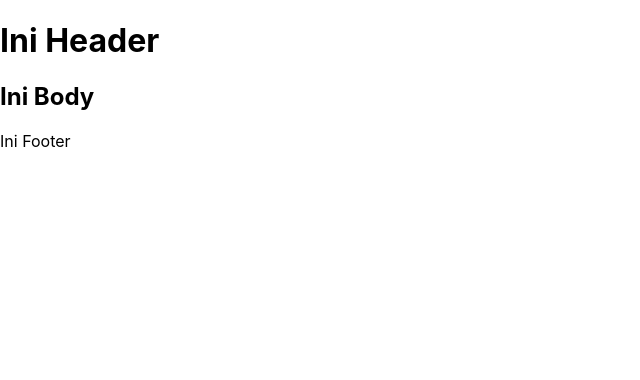
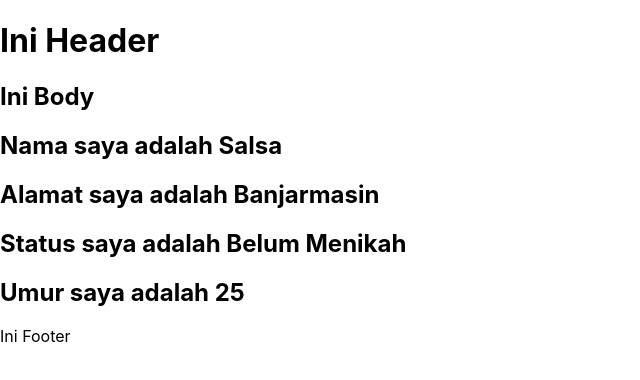
Before and after one commit to salsabilaathika-97/latihan-react, a React (Create React App) app: page / in a window 1280 px wide. Shown: the top 380 px of the page, without its empty margins (0-640 px from the left). Built offline with nearby package versions, Linux system fonts and the light colour scheme.

Commit message:
add my info in app js

```diff
--- a/src/App.js
+++ b/src/App.js
@@ -4,10 +4,20 @@ import Body from './components/Body';
 import Footer from './components/Footer';
 
 const App = () => {
+  const myInfo = {
+    name: 'Salsa',
+    address: 'Banjarmasin',
+    status: 'Belum Menikah',
+    age: '25'
+  }
   return (
     <div>
       <Header />
       <Body />
+      <h2>Nama saya adalah {myInfo.name}</h2>
+      <h2>Alamat saya adalah {myInfo.address}</h2>
+      <h2>Status saya adalah {myInfo.status}</h2>
+      <h2>Umur saya adalah {myInfo.age}</h2>
       <Footer />
     </div>
   )
```
